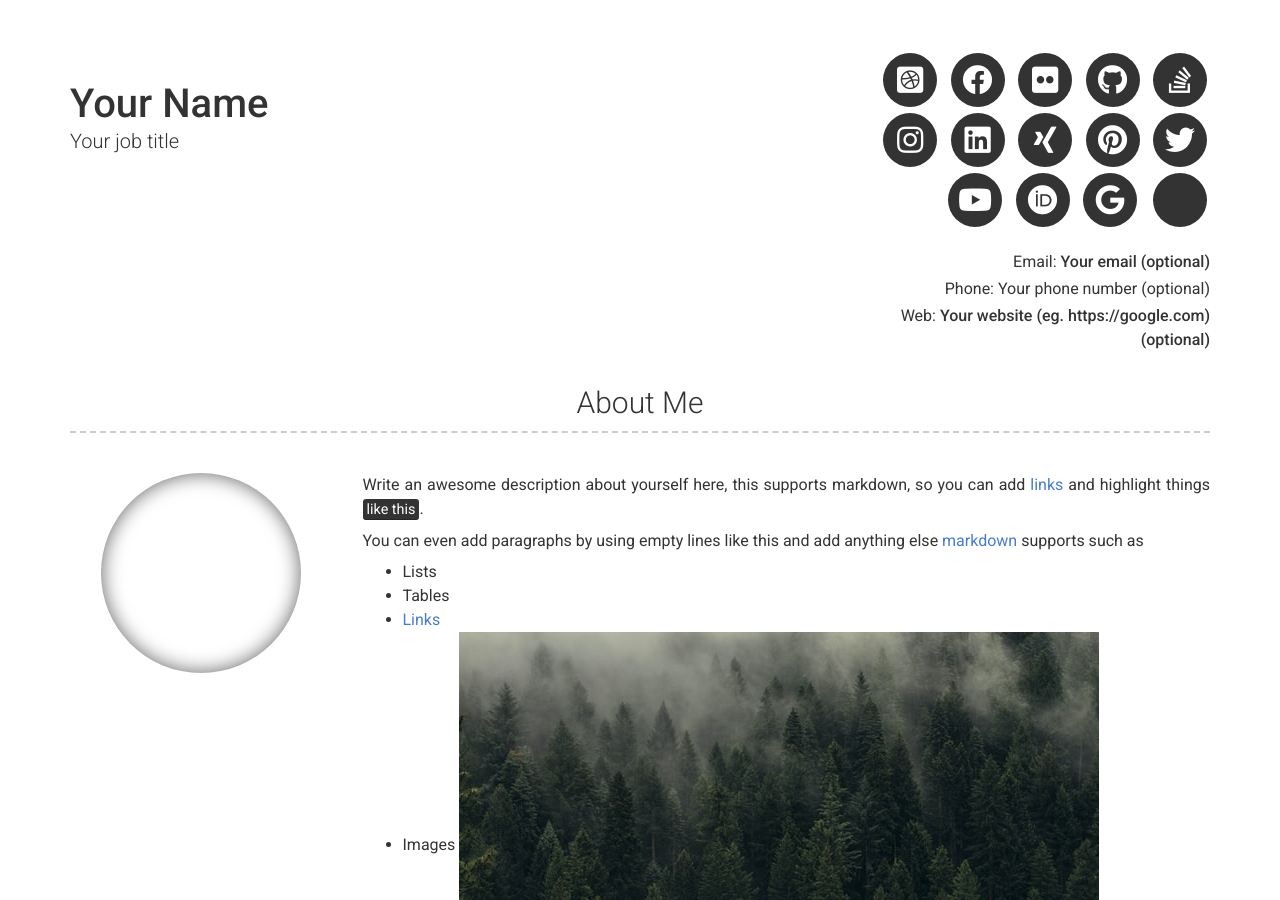
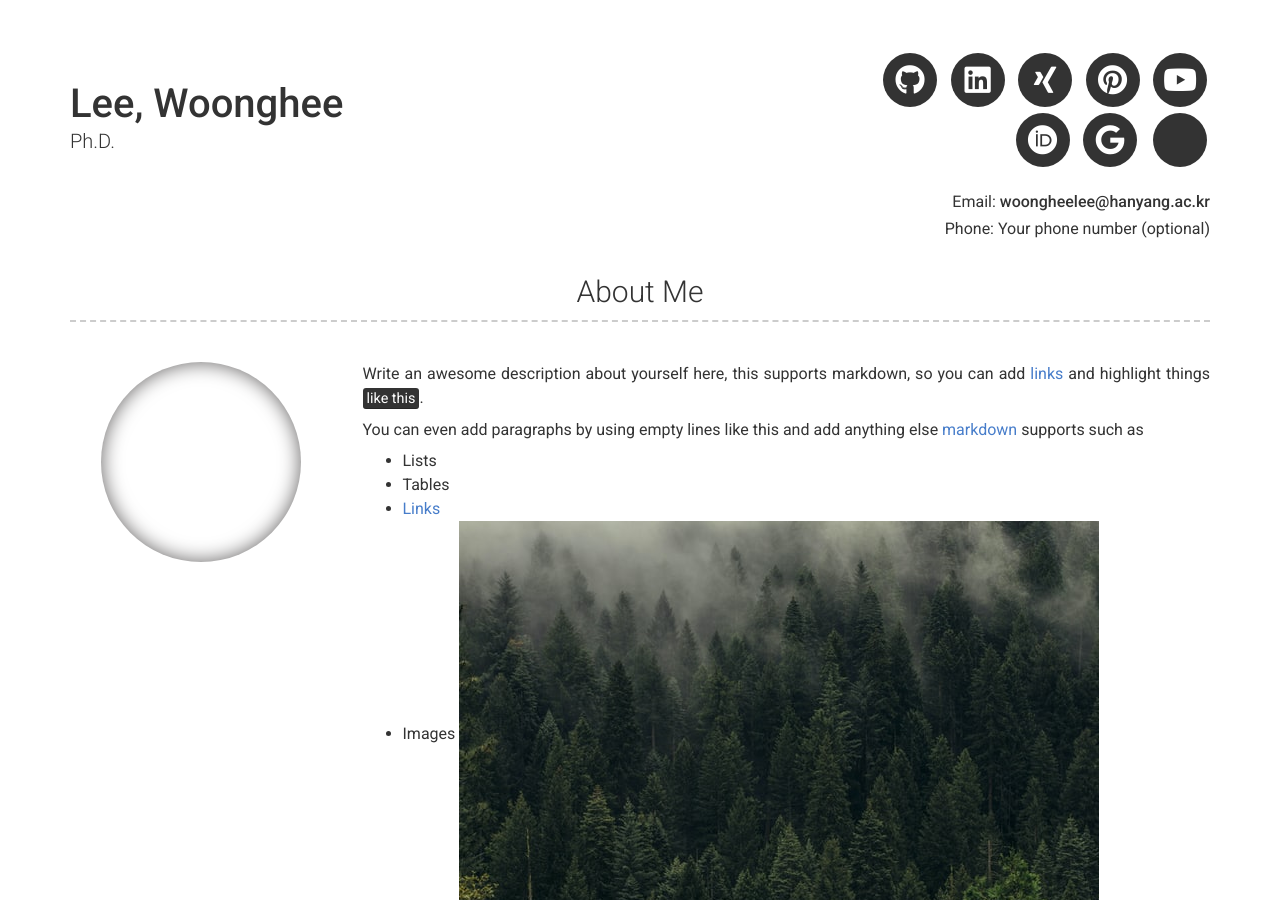
Before and after one commit to WoongheeLee/woongheelee.github.io, a Jekyll site: the page built from index.md, in a window 1280 px wide and 900 px high. Built offline with Jekyll 4.4.1, drawn with Linux system fonts in a browser that asks for light colours; nearby versions of some CDN libraries; some of the changed text lies outside the part shown.

Commit message:
chore(config): 기본 프로필 정보 입력 (이름·직함·이메일)

```diff
--- a/_config.yml
+++ b/_config.yml
@@ -6,26 +6,26 @@ repository: Git repository where your resume will be hosted, only required if yo
 version: 2
 
 # Personal info
-name: Your Name
-title: Your job title
-email: Your email (optional)
+name: Lee, Woonghee
+title: Ph.D.
+email: woongheelee@hanyang.ac.kr
 # email_title: Email (Email title override)
 phone: Your phone number (optional)
 # phone_title: Phone (Phone title override)
-website: Your website (eg. https://google.com)(optional)
+# website: Your website (eg. https://google.com)(optional)
 # website_title: Web (Website title override)
 
 # Dark Mode (true/false/never)
 darkmode: false
 
 # Social links
-twitter_username: jekyllrb
-github_username:  jekyll
-stackoverflow_username: "00000001"
-dribbble_username: jekyll
-facebook_username: jekyll
-flickr_username: jekyll
-instagram_username: jekyll
+#twitter_username: jekyllrb
+github_username:  WoongheeLee
+#stackoverflow_username: "00000001"
+#dribbble_username: jekyll
+#facebook_username: jekyll
+#flickr_username: jekyll
+#instagram_username: jekyll
 linkedin_username: jekyll
 xing_username: jekyll
 pinterest_username: jekyll
```
